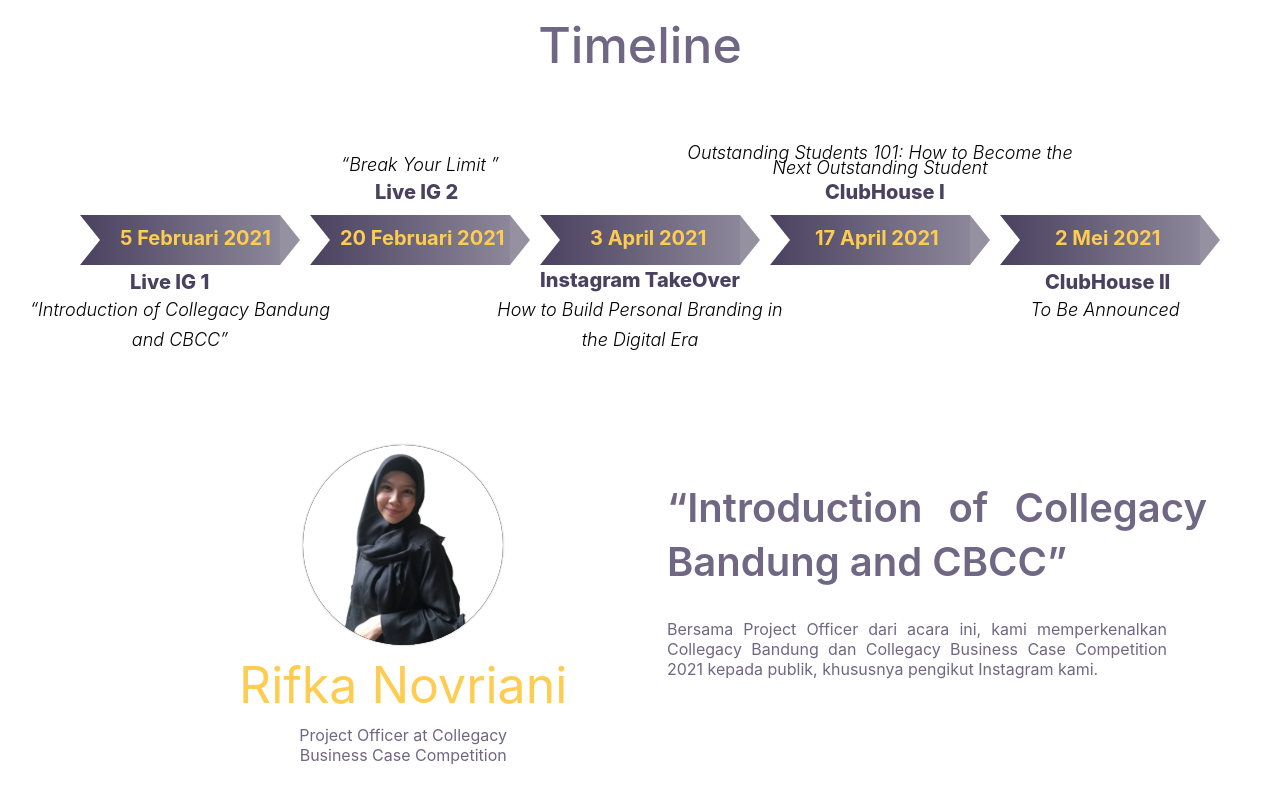
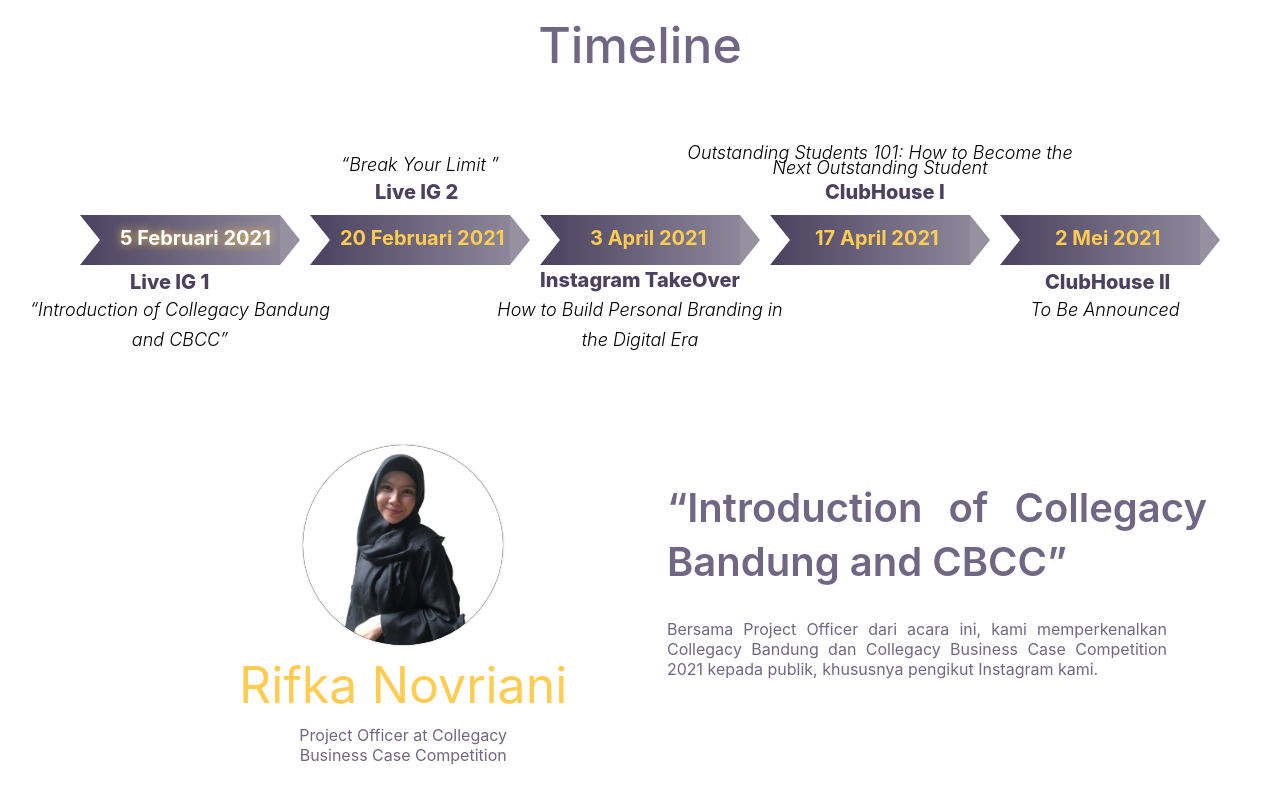
Before and after one commit to MSMazaya/CBCC, a React (Create React App) app in the folder cbcc/: page /preevent in a window 1280 px wide. Shown: the part 1035-1835 px from the top of the page. Built offline with nearby package versions, Linux system fonts and the light colour scheme.

Commit message:
edit timeline

```diff
--- a/cbcc/src/components/preevent/Timeline.js
+++ b/cbcc/src/components/preevent/Timeline.js
@@ -1,4 +1,4 @@
-import React, {useState} from 'react'
+import React, {useEffect, useState} from 'react'
 import Subheader from './Subheader'
 
 const timelineGroup = [
@@ -41,42 +41,50 @@
 const Timeline = () => {
     const [group, setGroup] = useState(0)
     const [timelineTypes, setTimelineTypes] = useState(true)
+    const [check, setCheck] = useState([])
+    useEffect(() => {
+        let temp = []
+        for(let i=0;i<timelineGroup.length+1;i++){
+            temp.push((group === i ? true : false))
+        }
+        setCheck(temp)
+        console.log(check)
+    }, [group])
     return (
         <div className="preevent-timeline flex-col">
             <h1 className="sub-title" style={{marginBottom:"80px"}}>Timeline</h1>
             <div className='flex-row pointer-wrapper'>
                 <div  className="pointer">
                     <div className="temlen">
-                    <a className="tanggal" onClick={()=>setGroup(0)} style={{left:"40px"}} >5 Februari 2021</a>
+                    <a className={`tanggal ${check[0] ? "active" : ""}`} onClick={()=>setGroup(0)} style={{left:"40px"}} >5 Februari 2021</a>
                     <a className="lipe">Live IG 1</a>
                     <a className="jdl">“Introduction of Collegacy Bandung and CBCC”</a>
                     </div>
-
                 </div>
                 <div className="pointer">
                 <div className="temlen">
-                    <a className="tanggal" onClick={()=>setGroup(1)} style={{left:"30px"}}>20 Februari 2021</a>
+                    <a className={`tanggal ${check[1] ? "active" : ""}`} onClick={()=>setGroup(1)} style={{left:"30px"}}>20 Februari 2021</a>
                     <a className="lipe2"style={{left:"65px"}}>Live IG 2</a>
                     <a className="jdl2"style={{left:"-40px"}}>“Break Your Limit ”</a>
                     </div>
                 </div>
                 <div className="pointer">
                 <div className="temlen">
-                    <a className="tanggal" onClick={()=>setGroup(2)} style={{left:"50px"}}>3 April 2021</a>
+                    <a className={`tanggal ${check[2] ? "active" : ""}`} onClick={()=>setGroup(2)} style={{left:"50px"}}>3 April 2021</a>
                     <a className="lipe"style={{lineHeight:"30px",top:"50px",width:"300px",left:"0px"}}>Instagram TakeOver</a>
                     <a className="jdl">How to Build Personal Branding in the Digital Era</a>
                     </div>
                 </div>
                 <div className="pointer">
                 <div className="temlen">
-                    <a className="tanggal" onClick={()=>setGroup(3)} style={{left:"45px"}}>17 April 2021</a>
+                    <a className={`tanggal ${check[3] ? "active" : ""}`} onClick={()=>setGroup(3)} style={{left:"45px"}}>17 April 2021</a>
                     <a className="lipe2"style={{width:"300px",left:"55px"}}>ClubHouse I</a>
                     <a className="jdl2"style={{top:"-70px",width:"400px",left:"-90px",fontSize:"18px",lineHeight:"15px"}}>Outstanding Students 101: How to Become the Next Outstanding Student</a>
                     </div>
                 </div>
                 <div className="pointer">
                 <div className="temlen">
-                    <a className="tanggal" onClick={()=>setGroup(4)} style={{left:"55px"}}>2 Mei 2021</a>
+                    <a className={`tanggal ${check[4] ? "active" : ""}`} onClick={()=>setGroup(4)} style={{left:"55px"}}>2 Mei 2021</a>
                     <a className="lipe"style={{width:"300px",left:"45px"}}>ClubHouse II</a>
                     <a className="jdl"style={{width:"300px",left:"-45px"}}>To Be Announced</a>
                     </div>
--- a/cbcc/src/preevent.css
+++ b/cbcc/src/preevent.css
@@ -150,6 +150,11 @@
     cursor: pointer;
   }
 
+  .tanggal.active{
+    color: #fff;
+    text-shadow: 0px 0px 10px #FECC50;
+    cursor: pointer;
+  }
 .lipe{
     position: absolute;
     width: 140px;
```
